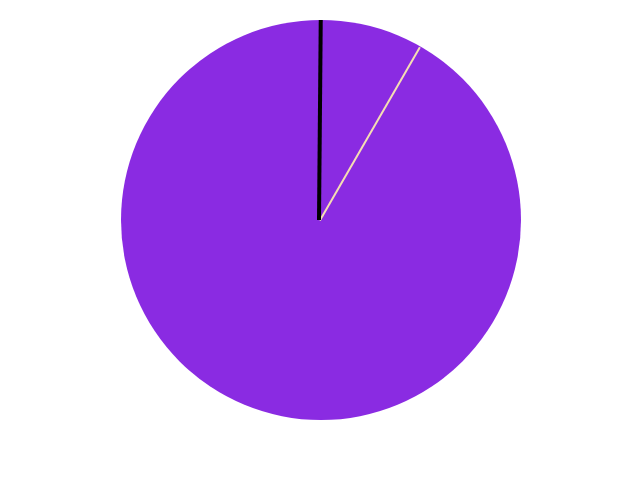
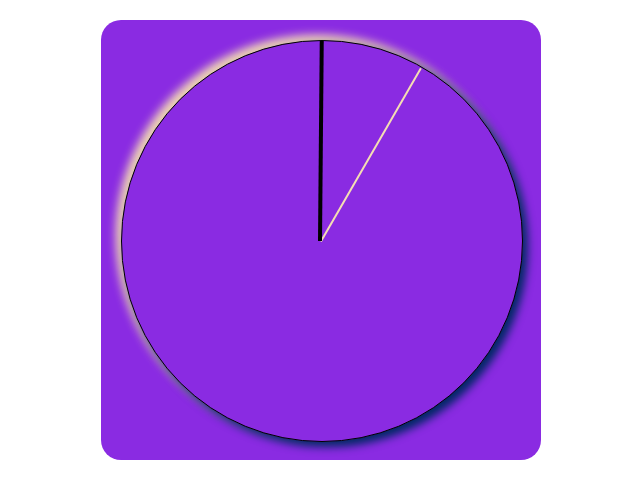
Before and after one commit to bodikska/myProject, a plain HTML site: page clock/index.html in a window 1280 px wide. Shown: the whole page, without its empty margins (319-959 px from the left). Drawn offline with Linux system fonts and the light colour scheme.

Commit message:
Add Clock

```diff
--- a/clock/index.html
+++ b/clock/index.html
@@ -8,7 +8,11 @@
     <title>Document</title>
 </head>
 <body>
+<div class="clock">
     <div class="place_clock"></div>
+
+</div>
+
 
 
 </body>
--- a/clock/style.css
+++ b/clock/style.css
@@ -1,10 +1,28 @@
+.clock {
+    background-color:blueviolet;
+    position: relative;
+
+    width: 400px;
+    height: 400px;
+    border-radius: 20px;
+    margin: 0 auto;
+    padding: 20px;
+    margin-top: 20px;
+
+
+}
 .place_clock {
-    margin: 0 auto;
-    margin-top: 20px;
+    position: relative;
+
     height: 400px;
     width: 400px;
+    margin: 0 auto;
     background-color: blueviolet;
     border-radius: 50%;
+    border: 1px solid;
+    box-shadow:  5px 5px 8px #002766,
+    -5px -5px 10px wheat;
+
 }
 .place_clock::before {
     content: "";
@@ -16,14 +34,7 @@
     transform-origin: 0 100%;
     animation: clockSeconds 60s infinite steps(60);
 }
-@keyframes clockSeconds {
-    0% {
-        transform: rotate(0deg);
-    }
-    100% {
-        transform: rotate(360deg);
-    }
-}
+
 .place_clock::after {
     content: "";
     position:absolute;
@@ -34,6 +45,14 @@
     transform-origin: 0 100%;
     animation: clockMinut 3600s infinite steps(3600);
 }
+@keyframes clockSeconds {
+    0% {
+        transform: rotate(0deg);
+    }
+    100% {
+        transform: rotate(360deg);
+    }
+}
 @keyframes clockMinut {
     0% {
         transform: rotate(0deg);
```
